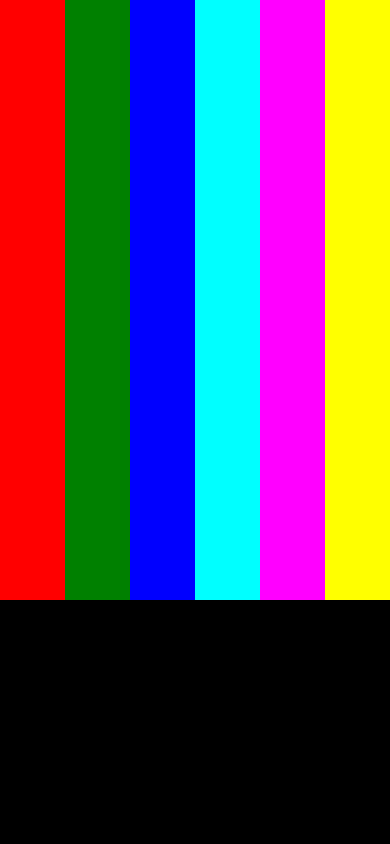
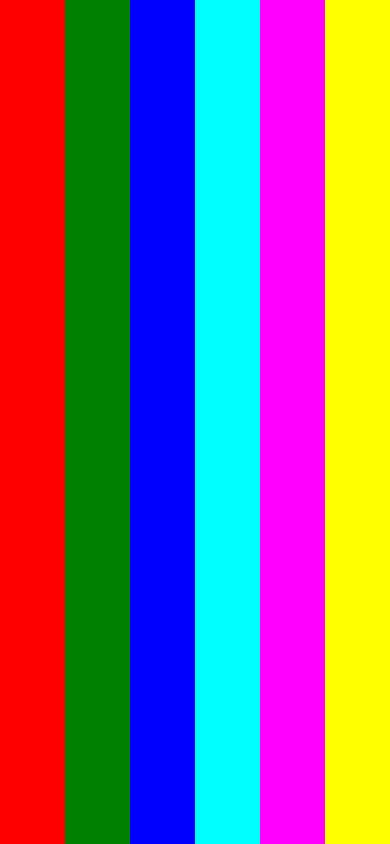
Before and after one commit to qwertypants/colorish, a plain HTML site: page index.htm in a window 390 px wide. Drawn offline with Linux system fonts and the light colour scheme.

```diff
--- a/index.htm
+++ b/index.htm
@@ -53,9 +53,8 @@
     window.onresize = resize;
     document.addEventListener('touchmove', touch);
 
-    var winHeight = window.screen.height; //window.outerHeight;
-    var winWidth = window.screen.width; //window.innerWidth;
-    // alert(winHeight)
+    var winHeight = document.documentElement.clientHeight;
+    var winWidth = window.screen.width;
     var saturation, lightness;
     var colors = [
         [document.getElementById('r'), 0],
@@ -69,6 +68,7 @@
     window.onload = function(){
         resize();
     };
+
 
     function resize(){
         colors.forEach(function(val){
```
